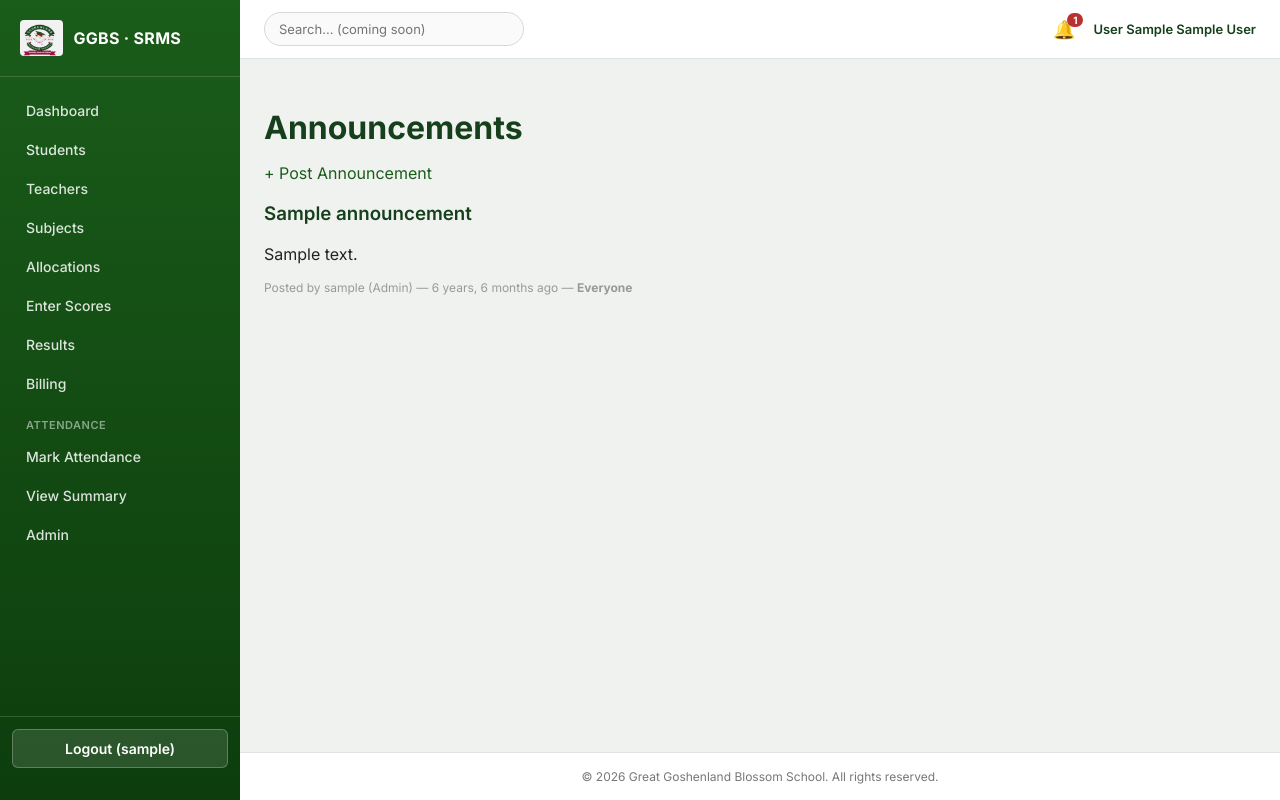
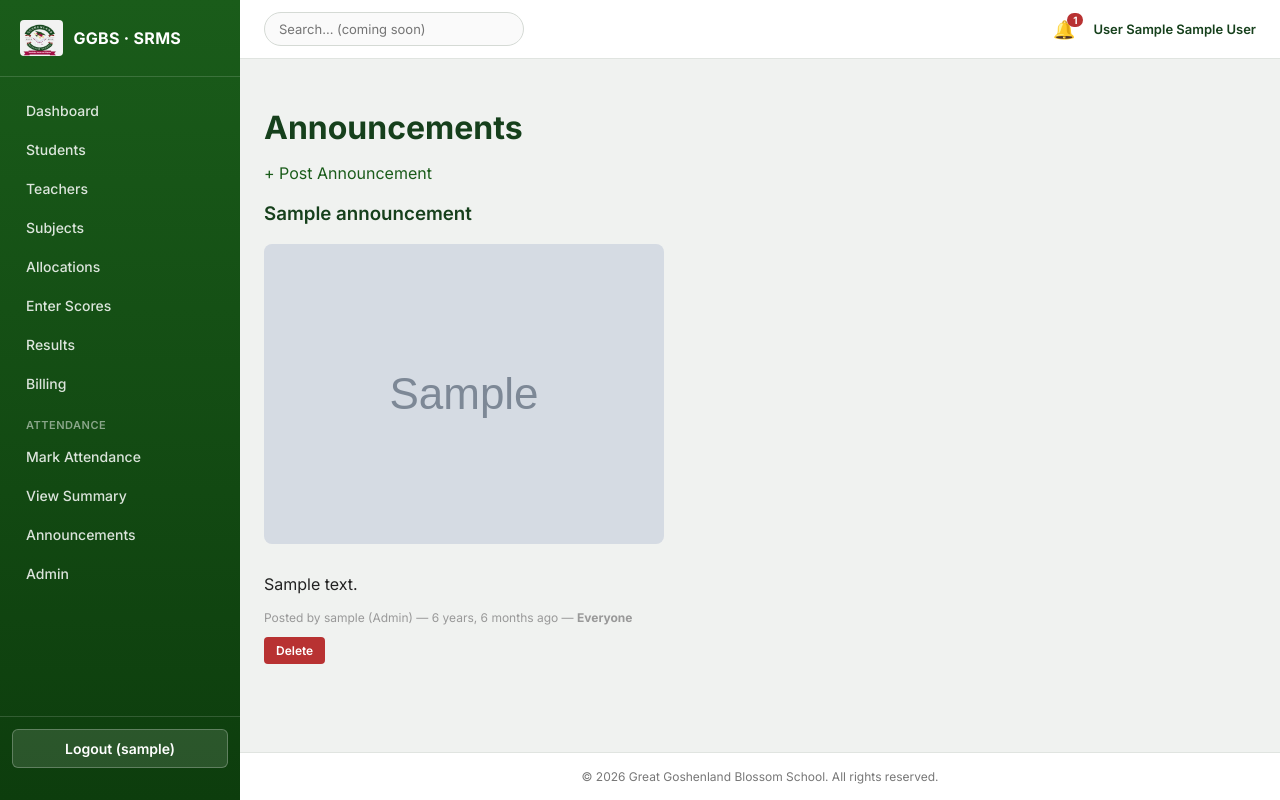
Before and after one commit to Obagoldpaul/school-result-system, a Django app: page /announcements/ in a window 1280 px wide. Run offline with Django 5.2, Linux system fonts and the light colour scheme; a user stored in the database is signed in; tables that the repository leaves empty hold one stand-in row (values such as "Sample post"); grey boxes marked "Sample" are stand-in pictures.

Commit message:
Add image upload and delete functionality to announcements, add nav link

```diff
--- a/announcements/forms.py
+++ b/announcements/forms.py
@@ -5,4 +5,4 @@ from .models import Announcement
 class AnnouncementForm(forms.ModelForm):
     class Meta:
         model = Announcement
-        fields = ['title', 'body', 'audience']
+        fields = ['title', 'body', 'image', 'audience']
--- a/announcements/models.py
+++ b/announcements/models.py
@@ -9,6 +9,7 @@ class Announcement(models.Model):
 
     title = models.CharField(max_length=200)
     body = models.TextField()
+    image = models.ImageField(upload_to='announcements/', blank=True, null=True)
     audience = models.CharField(max_length=20, choices=Audience.choices, default=Audience.ALL)
     created_by = models.ForeignKey('accounts.User', on_delete=models.SET_NULL, null=True)
     created_at = models.DateTimeField(auto_now_add=True)
--- a/announcements/templates/announcements/announcement_list.html
+++ b/announcements/templates/announcements/announcement_list.html
@@ -9,11 +9,20 @@
 {% for a in announcements %}
 <div class="section-card">
     <h3>{{ a.title }}</h3>
+    {% if a.image %}
+    <img src="{{ a.image.url }}" alt="{{ a.title }}" style="max-width:100%; border-radius:8px; margin-bottom:10px;">
+    {% endif %}
     <p>{{ a.body|linebreaks }}</p>
     <p style="color:#999; font-size:12px;">
         Posted by {{ a.created_by }} — {{ a.created_at|timesince }} ago —
         <strong>{{ a.get_audience_display }}</strong>
     </p>
+    {% if is_admin or is_principal %}
+    <form method="POST" action="{% url 'delete_announcement' a.id %}" onsubmit="return confirm('Delete this announcement?');" style="display:inline;">
+        {% csrf_token %}
+        <button type="submit" style="background:#b83232; color:#fff; border:none; padding:6px 12px; border-radius:4px; cursor:pointer; font-size:12px;">Delete</button>
+    </form>
+    {% endif %}
 </div>
 {% empty %}
 <p>No announcements yet.</p>
--- a/announcements/urls.py
+++ b/announcements/urls.py
@@ -3,5 +3,6 @@ from . import views
 
 urlpatterns = [
     path('post/', views.post_announcement, name='post_announcement'),
+    path('delete/<int:announcement_id>/', views.delete_announcement, name='delete_announcement'),
     path('', views.announcement_list, name='announcement_list'),
 ]
--- a/announcements/views.py
+++ b/announcements/views.py
@@ -1,4 +1,4 @@
-from django.shortcuts import render, redirect
+from django.shortcuts import render, redirect, get_object_or_404
 from django.contrib.auth.decorators import login_required
 from accounts.decorators import management_required
 from .forms import AnnouncementForm
@@ -9,7 +9,7 @@ from .models import Announcement, get_announcements_for_user
 @login_required
 def post_announcement(request):
     if request.method == 'POST':
-        form = AnnouncementForm(request.POST)
+        form = AnnouncementForm(request.POST, request.FILES)
         if form.is_valid():
             announcement = form.save(commit=False)
             announcement.created_by = request.user
@@ -29,3 +29,12 @@ def announcement_list(request):
     return render(request, 'announcements/announcement_list.html', {
         'announcements': announcements,
     })
+
+
+@management_required
+@login_required
+def delete_announcement(request, announcement_id):
+    announcement = get_object_or_404(Announcement, id=announcement_id)
+    if request.method == 'POST':
+        announcement.delete()
+    return redirect('announcement_list')
--- a/templates/base.html
+++ b/templates/base.html
@@ -53,6 +53,7 @@
                     <div class="nav-section-label">Attendance</div>
                     <a href="{% url 'select_class_for_attendance' %}">Mark Attendance</a>
                     <a href="{% url 'class_attendance_summary' %}">View Summary</a>
+                    <a href="{% url 'announcement_list' %}">Announcements</a>
                     <a href="/admin/">Admin</a>
 
                 {% elif is_principal %}
@@ -62,6 +63,7 @@
                     <div class="nav-section-label">Attendance</div>
                     <a href="{% url 'select_class_for_attendance' %}">Mark Attendance</a>
                     <a href="{% url 'class_attendance_summary' %}">View Summary</a>
+                    <a href="{% url 'announcement_list' %}">Announcements</a>
 
                 {% elif is_class_teacher %}
 
--- a/templates/partials/simple_form.html
+++ b/templates/partials/simple_form.html
@@ -1,5 +1,5 @@
 <h1>{{ page_title }}</h1>
-<form method="POST">
+<form method="POST" enctype="multipart/form-data">
     {% csrf_token %}
     {{ form.as_p }}
     <button type="submit">{{ submit_label|default:"Save" }}</button>
```
Also changed, not shown: announcements/migrations/0002_announcement_image.py (added), media/announcements/IMG_20260728_120013.jpg (added), media/announcements/download_10.jpeg (added).
